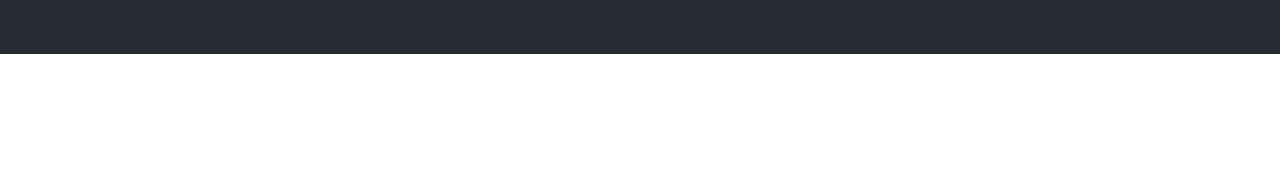
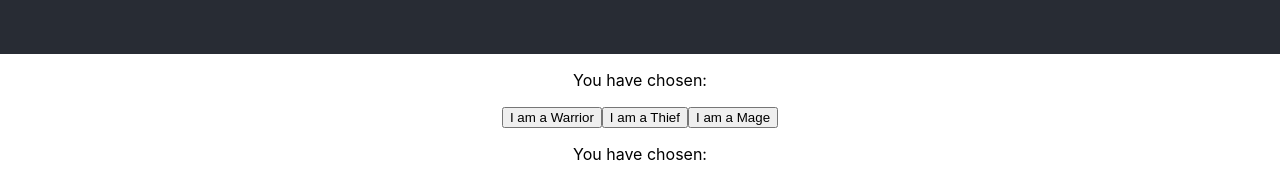
Before and after one commit to DerBrezel/uQuest, a React (Create React App) app in the folder frontend/: page / in a window 1280 px wide. Shown: the part 746-925 px from the top of the page. Before the commit the page ends 800 px from the top, so only its background shows below. Built offline with nearby package versions, Linux system fonts and the light colour scheme; no server answers.

Commit message:
setup questions hardcode

```diff
--- a/frontend/package.json
+++ b/frontend/package.json
@@ -6,8 +6,10 @@
     "@testing-library/jest-dom": "^5.16.4",
     "@testing-library/react": "^13.3.0",
     "@testing-library/user-event": "^13.5.0",
+    "bootstrap": "^5.1.3",
     "prettier": "^2.7.1",
     "react": "^18.2.0",
+    "react-bootstrap": "^2.4.0",
     "react-dom": "^18.2.0",
     "react-scripts": "5.0.1",
     "web-vitals": "^2.1.4"
--- a/frontend/src/App.js
+++ b/frontend/src/App.js
@@ -1,12 +1,16 @@
-import logo from './logo.svg';
 import './App.css';
 import React, {useState, useEffect} from 'react';
 import TypeWriterEffect from 'react-typewriter-effect';
+import PlayerChoice from "./components/PlayerChoice";
 
 function App() {
 
-    // React uses states for dynamic variables. that means they get updated w/o refreshing the page.
+    // I Hardcode because i am lazy.
     const [currentText, setCurrentText] = useState("");
+    const [currentJob, setCurrentJob] = useState("");
+    const [currentPlaystyle, setCurrentPlaystyle] = useState("");
+    const jobs = ["Warrior", "Thief", "Mage"]
+    const playstyle = ["Explore", "Talk", "Fight", "Loot"]
 
     // This is how we will fetch data from the server.
     useEffect(() => {
@@ -15,10 +19,17 @@ function App() {
         });
     }, []);
 
+    function clickedJobOption(option){
+        setCurrentJob(jobs[option]);
+    }
+
+        function clickedPlaystyleOption(option){
+        setCurrentPlaystyle(playstyle[option]);
+    }
 
     return (
         <div className="App">
-            <header className="App-header">
+            <div className="App-header">
                 <p>The text that the server send is:</p>
                 <TypeWriterEffect
                     textStyle={{fontFamily: 'Red Hat Display'}}
@@ -28,7 +39,14 @@ function App() {
                     typeSpeed={100}
                     hideCursorAfterText={true}
                 />
-            </header>
+            </div>
+            <div>
+                <p>You have chosen: {currentJob}</p>
+                <PlayerChoice choices={jobs} text1={"I am a "} onClick={clickedJobOption}></PlayerChoice>
+
+                <p>You have chosen: {currentPlaystyle}</p>
+                <PlayerChoice choices={playstyle} text1={"I want to "} onClick={clickedPlaystyleOption}></PlayerChoice>
+            </div>
         </div>
     );
 }
--- /dev/null
+++ b/frontend/src/components/PlayerChoice.js
@@ -0,0 +1,15 @@
+import React from 'react';
+import {ButtonGroup, Button} from "react-bootstrap";
+
+function PlayerChoice({choices, text1, text2, onClick}) {
+
+    return (
+            <ButtonGroup vertical className={"playerChoiceButton"}>
+                {choices.map((job, i)=>{
+                    return (<Button onClick={()=>onClick(i)}>{text1}{choices[i]}{text2}</Button>)
+                })}
+            </ButtonGroup>
+    );
+}
+
+export default PlayerChoice;
```
Also changed, not shown: 2 other files (tests, documents, lock files or other folders).
